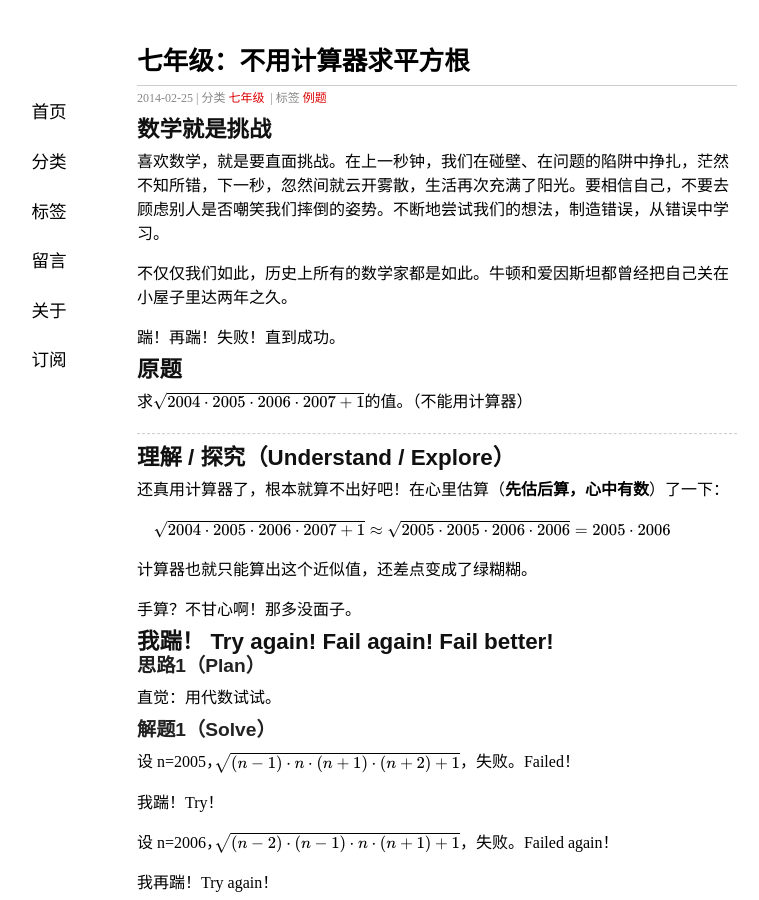
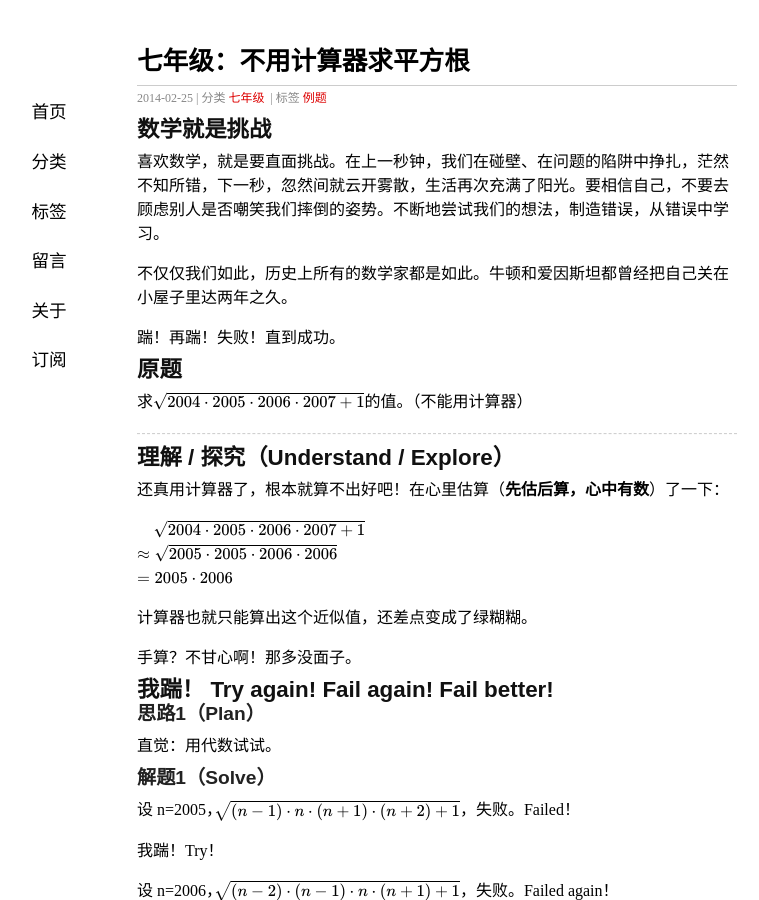
Before and after one commit to ccpaging/ccpaging.github.io, a Jekyll site: the page built from _posts/2014-02-25-L7-example.md, in a window 1280 px wide and 900 px high. Shown: the whole window, without its empty margins (203-962 px from the left). Built offline with Jekyll 4.4.1, drawn with Linux system fonts in a browser that asks for light colours; formulas are drawn with MathJax 3; comment, search, counter and statistics services are not loaded.

```diff
--- a/_posts/2014-02-25-L7-example.md
+++ b/_posts/2014-02-25-L7-example.md
@@ -24,9 +24,9 @@ tags: 例题
 
 还真用计算器了，根本就算不出好吧！在心里估算（**先估后算，心中有数**）了一下：
 
-$\quad\sqrt{2004\cdot 2005\cdot 2006 \cdot 2007+1} \\
-\approx \sqrt{2005\cdot 2005\cdot 2006 \cdot 2006} \\
-= 2005\cdot 2006$
+$\quad\sqrt{2004\cdot 2005\cdot 2006 \cdot 2007+1}$
+$\approx \sqrt{2005\cdot 2005\cdot 2006 \cdot 2006}$
+$=2005\cdot 2006$
 
 计算器也就只能算出这个近似值，还差点变成了绿糊糊。
 
```
